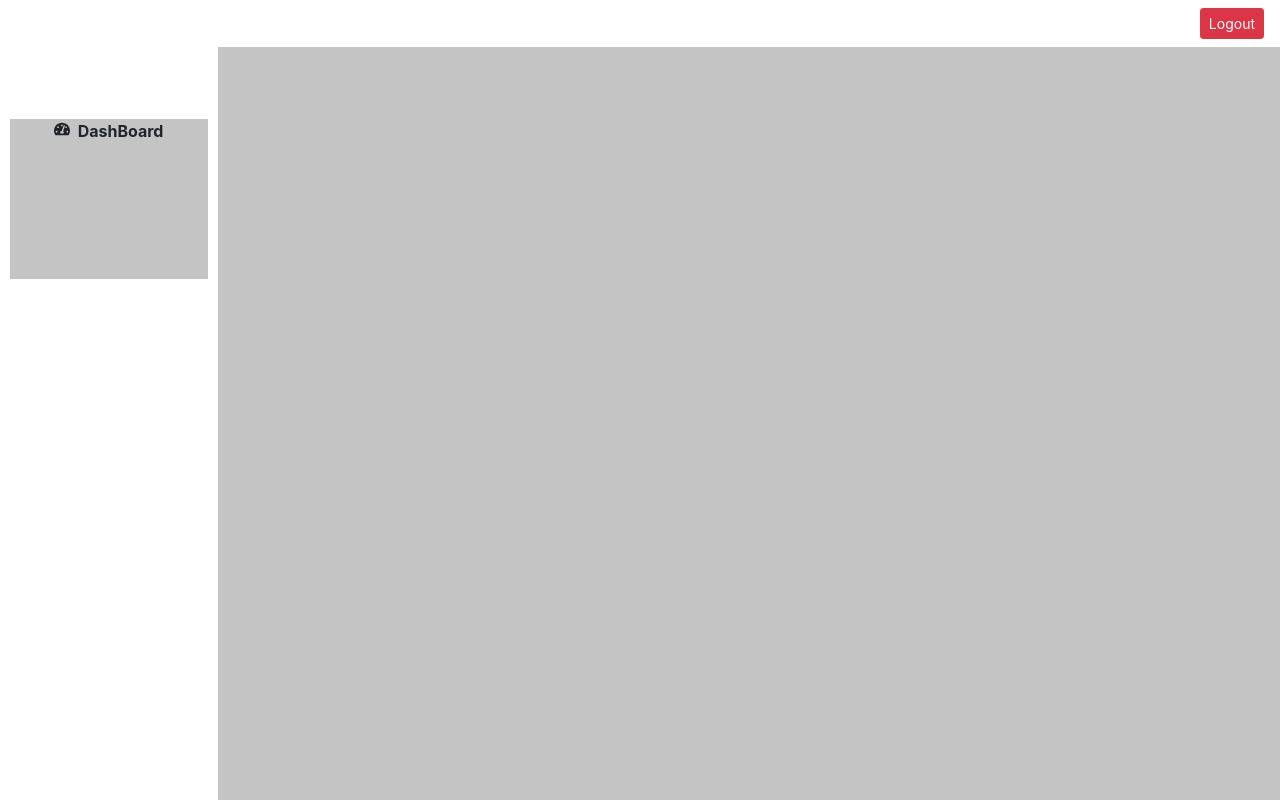
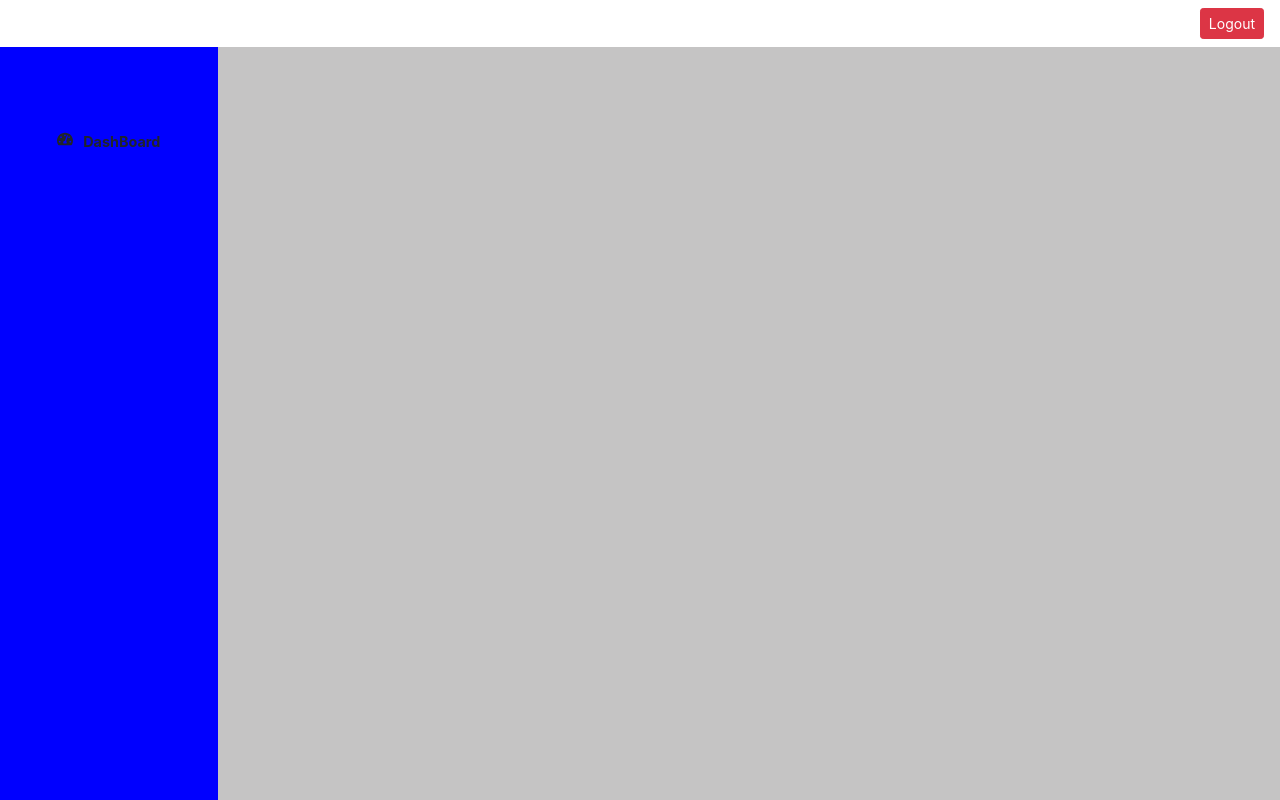
Before and after one commit to Ibeandyson/custom-dashboard, a React (Create React App) app: page / in a window 1280 px wide. Built offline with nearby package versions, Linux system fonts and the light colour scheme.

Commit message:
more code

```diff
--- a/src/hoc/SideBar.jsx
+++ b/src/hoc/SideBar.jsx
@@ -6,8 +6,8 @@ const SideBar = () => {
         <div>
             <div className="card side-bar-card shadow border-0">
                 <div className="side-card-body">
-                    <div className="side-link-body">
-                        <FaTachometerAlt style={{fontSize: '1em', marginRight: '3px'}} />{' '}
+                    <div className="side-link-container">
+                        <FaTachometerAlt style={{fontSize: '1em', marginRight: '10px'}} />
                         <span className="side-link-text">DashBoard</span>
                     </div>
                 </div>
--- a/src/hoc/Styles/SideBar.css
+++ b/src/hoc/Styles/SideBar.css
@@ -3,17 +3,19 @@
     border-radius: 0%;
     position: fixed;
     width: 17vw;
+    background-color: blue;
+    z-index: inherit;
 }
 .side-card-body {
     margin-top: 50%;
     padding: 10px;
 }
-.side-link-body{
-  background-color: #c5c4c4;
-  height: 20vh;
+
+.side-link-container {
+    padding-top: 10px;
 }
 .side-link-text {
     text-align: center;
-    font-size: 1em;
+    font-size: 0.9em;
     font-weight: bold;
 }
```
